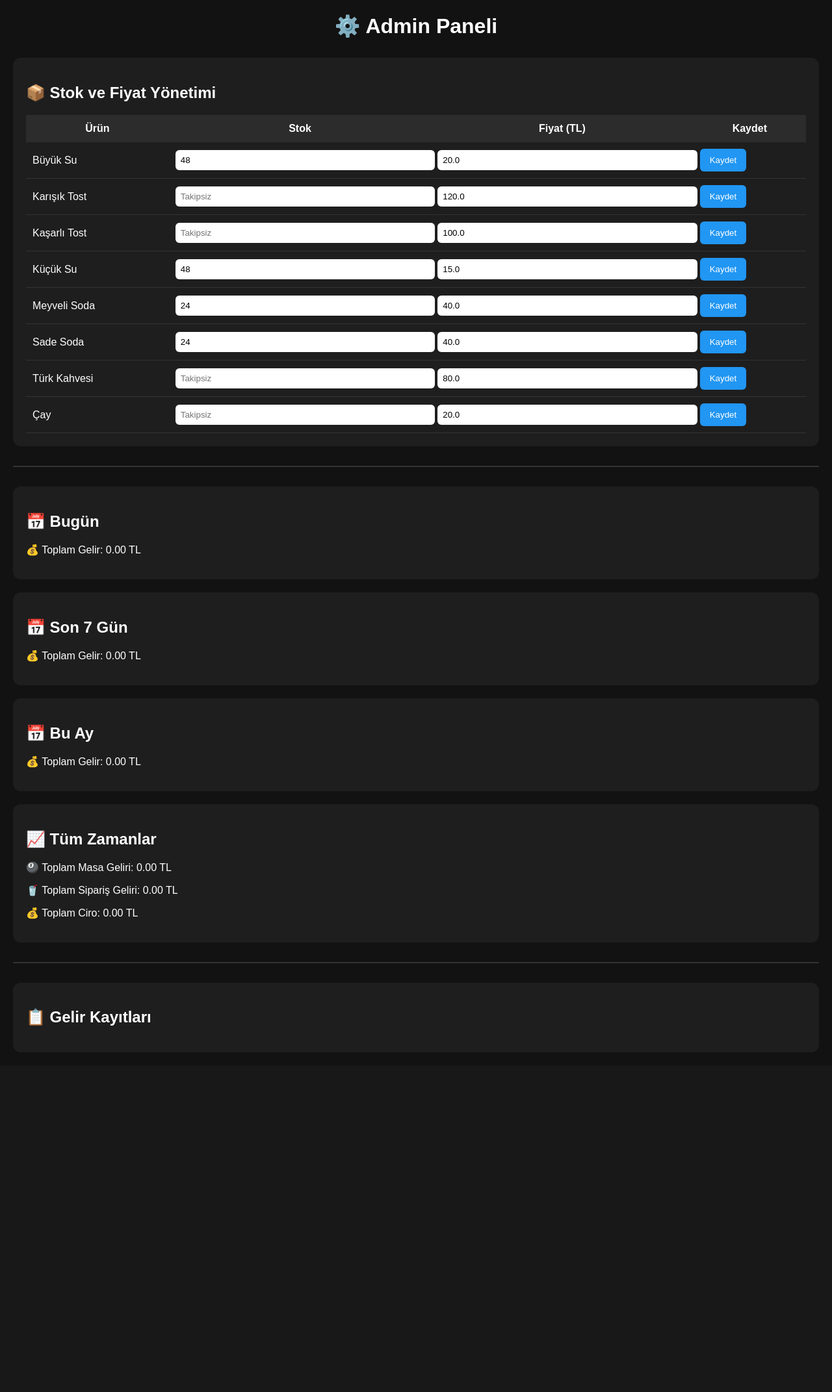
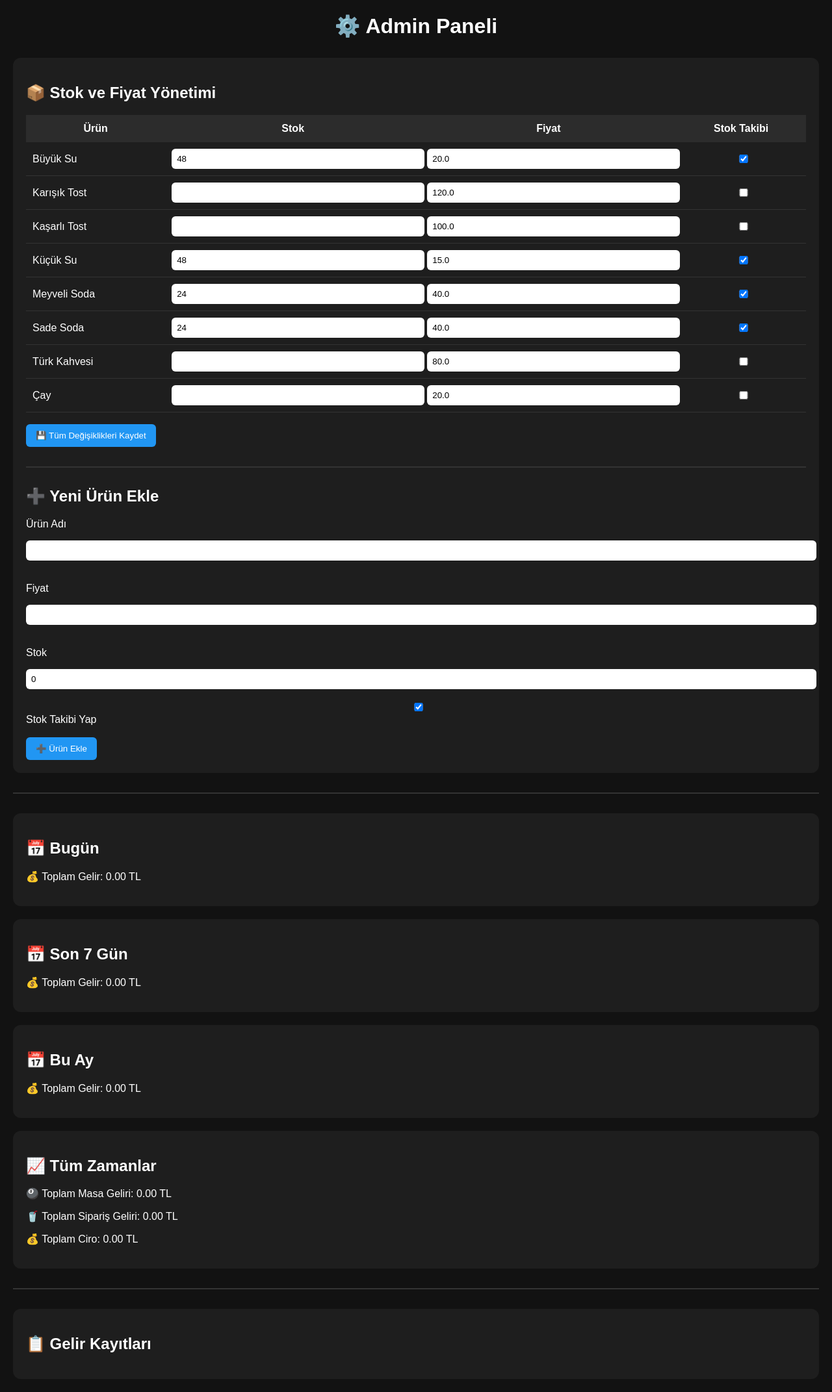
Before and after one commit to SelimMert15/BilardoTakip, a Flask app: page /admin in a window 1280 px wide. Shown: the whole page at 65% size. Before the commit the page ends 1579 px from the top, so only its background shows below. Run offline with Flask 3, Linux system fonts and the light colour scheme; data comes from the database, SQL or seed files in the repository; both versions use the stored data as it was after the commit; data that the repository does not hold is empty.

Commit message:
toplu stok sistemi ve urun ekleme

```diff
--- a/app.py
+++ b/app.py
@@ -426,6 +426,97 @@ def stok_guncelle(urun_id):
     return redirect("/admin")
 
 # ==========================
+# TOPLU STOK KAYDET
+# ==========================
+
+@app.route(
+    "/toplu_stok_kaydet",
+    methods=["POST"]
+)
+def toplu_stok_kaydet():
+
+    urunler = Urun.query.all()
+
+    for urun in urunler:
+
+        stok = request.form.get(
+            f"stok_{urun.id}"
+        )
+
+        fiyat = request.form.get(
+            f"fiyat_{urun.id}"
+        )
+
+        takip = request.form.get(
+            f"takip_{urun.id}"
+        )
+
+        if stok != "" and stok is not None:
+            urun.stok = int(stok)
+
+        if fiyat:
+            urun.fiyat = float(fiyat)
+
+        urun.stok_takibi = (
+            takip == "on"
+        )
+
+        if not urun.stok_takibi:
+            urun.stok = None
+
+    db.session.commit()
+
+    return redirect("/admin")
+
+
+# ==========================
+# YENI URUN EKLE
+# ==========================
+
+@app.route(
+    "/urun_ekle",
+    methods=["POST"]
+)
+def urun_ekle():
+
+    isim = request.form.get(
+        "isim"
+    )
+
+    fiyat = float(
+        request.form.get(
+            "fiyat",
+            0
+        )
+    )
+
+    stok_takibi = (
+        request.form.get(
+            "stok_takibi"
+        ) == "on"
+    )
+
+    stok = request.form.get(
+        "stok"
+    )
+
+    yeni_urun = Urun(
+        isim=isim,
+        fiyat=fiyat,
+        stok=int(stok) if stok_takibi and stok else 0,
+        stok_takibi=stok_takibi,
+        minimum_stok=0
+    )
+
+    db.session.add(
+        yeni_urun
+    )
+
+    db.session.commit()
+
+    return redirect("/admin")
+
+# ==========================
 # CIRO SIFIRLA
 # ==========================
 
--- a/templates/admin.html
+++ b/templates/admin.html
@@ -85,20 +85,20 @@ hr{
 
 <h2>📦 Stok ve Fiyat Yönetimi</h2>
 
+<form method="POST" action="/toplu_stok_kaydet">
+
 <table>
 
 <tr>
 <th>Ürün</th>
 <th>Stok</th>
-<th>Fiyat (TL)</th>
-<th>Kaydet</th>
+<th>Fiyat</th>
+<th>Stok Takibi</th>
 </tr>
 
 {% for urun in urunler %}
 
 <tr>
-
-<form method="POST" action="/stok_guncelle/{{ urun.id }}">
 
 <td>
 {{ urun.isim }}
@@ -106,24 +106,11 @@ hr{
 
 <td>
 
-{% if urun.stok is not none %}
-
 <input
 type="number"
-name="stok"
-value="{{ urun.stok }}"
+name="stok_{{ urun.id }}"
+value="{{ urun.stok if urun.stok is not none else '' }}"
 >
-
-{% else %}
-
-<input
-type="text"
-name="stok"
-value=""
-placeholder="Takipsiz"
->
-
-{% endif %}
 
 </td>
 
@@ -132,28 +119,100 @@ placeholder="Takipsiz"
 <input
 type="number"
 step="0.01"
-name="fiyat"
+name="fiyat_{{ urun.id }}"
 value="{{ urun.fiyat }}"
-required
 >
 
 </td>
 
-<td>
+<td style="text-align:center;">
 
-<button type="submit">
-Kaydet
-</button>
+<input
+type="checkbox"
+name="takip_{{ urun.id }}"
+{% if urun.stok_takibi %}
+checked
+{% endif %}
+>
 
 </td>
-
-</form>
 
 </tr>
 
 {% endfor %}
 
 </table>
+
+<br>
+
+<button type="submit">
+💾 Tüm Değişiklikleri Kaydet
+</button>
+
+</form>
+
+<hr>
+
+<h2>➕ Yeni Ürün Ekle</h2>
+
+<form method="POST" action="/urun_ekle">
+
+<p>
+Ürün Adı
+</p>
+
+<input
+type="text"
+name="isim"
+required
+>
+
+<br><br>
+
+<p>
+Fiyat
+</p>
+
+<input
+type="number"
+step="0.01"
+name="fiyat"
+required
+>
+
+<br><br>
+
+<p>
+Stok
+</p>
+
+<input
+type="number"
+name="stok"
+value="0"
+>
+
+<br><br>
+
+<label>
+
+<input
+type="checkbox"
+name="stok_takibi"
+checked
+>
+
+Stok Takibi Yap
+
+</label>
+
+<br><br>
+
+<button type="submit">
+➕ Ürün Ekle
+</button>
+
+</form>
 
 </div>
 
```
Also changed, not shown: instance/database.db.
